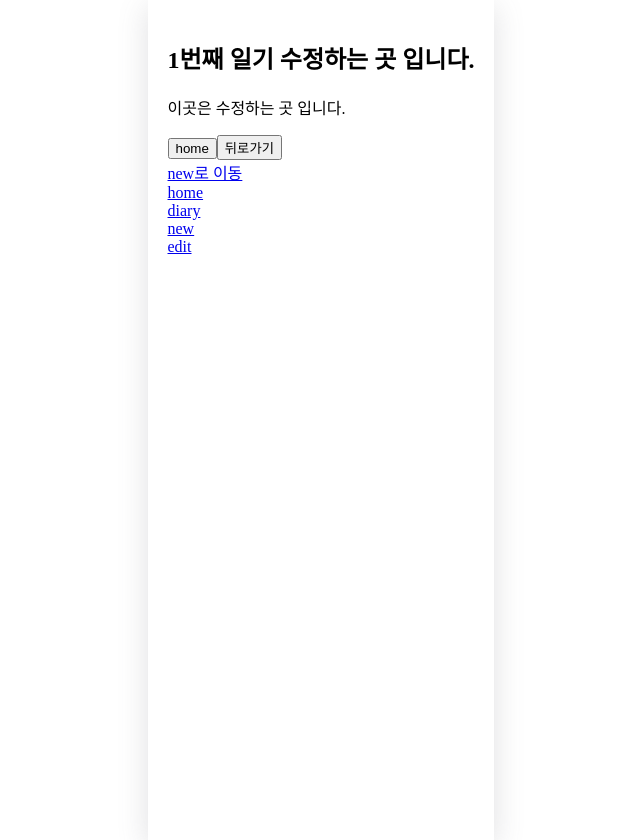
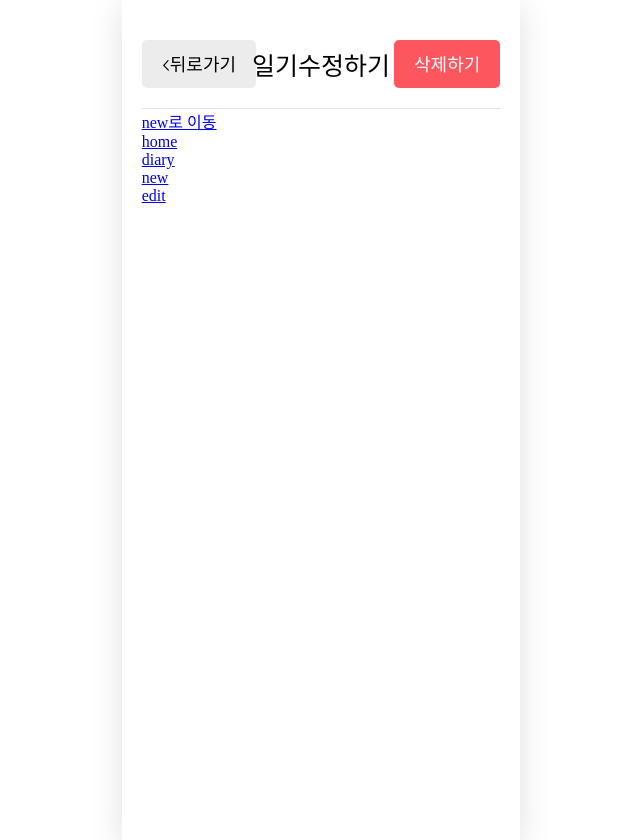
Before and after one commit to ldkstellar/EmotionDiary, a React (Create React App) app: page /edit/1 in a window 1280 px wide. Shown: the whole page, without its empty margins (319-959 px from the left). Built offline with nearby package versions, Linux system fonts and the light colour scheme; a web font is replaced by a local one.

Commit message:
feat NewPage

```diff
--- a/src/components/DiaryItem.tsx
+++ b/src/components/DiaryItem.tsx
@@ -11,7 +11,7 @@ const DiaryItem = ({id,emotion,content,date}:info)=>{
     }
 
     const goEdit = ()=>{
-        navigate("/edit");
+        navigate(`/edit/${id}`);
     }
     return (
         <div className="DiaryItem">
--- a/src/components/DiaryList.tsx
+++ b/src/components/DiaryList.tsx
@@ -45,7 +45,7 @@ const DiaryList = ({diaryList}:{diaryList:info[]})=>{
             }
         }
 
-        const filterCallback = (item:info)=>{
+    const filterCallback = (item:info)=>{
             if (filter === "good") {
                 return item.emotion <= 3;
             }
@@ -53,7 +53,7 @@ const DiaryList = ({diaryList}:{diaryList:info[]})=>{
             else{
                 return item.emotion >3;
             }
-        }
+    }
 
         // 배열의 깊은 복사하는 방법
         const copyList:info[] = JSON.parse(JSON.stringify(diaryList));
--- a/src/components/Editor.tsx
+++ b/src/components/Editor.tsx
@@ -25,7 +25,8 @@ const Editor =({onSubmit}:{onSubmit:(date: any, content: string, emotion: number
     const navigite =  useNavigate();
 
     const onClickSubmitButton = ()=>{
-        onSubmit(input.date,input.content,input.id);
+        onSubmit(input.date.getTime(),input.content,input.id);
+        navigite("/",{replace:true})
     }
 
     const [input ,setInput] = useState({
@@ -34,11 +35,15 @@ const Editor =({onSubmit}:{onSubmit:(date: any, content: string, emotion: number
         content:"",
     });
 
-    const onChangeInput = (e:{target:{name:string,value:string|number}}) =>{
+    const onChangeInput = (e:{target:{name:string,value:string|number}})=>{
 
-        if (typeof e.target.value === "string") {
+        if (typeof e.target.value === "string" && e.target.name === 'createdDate') {
             let dateValue = new Date(e.target.value);
             setInput({...input,["date"]:dateValue});
+        }
+
+        else if (typeof e.target.value === 'string' && e.target.name === 'text'){
+            setInput({...input,["content"]:e.target.value})
         }
 
         else if (typeof e.target.value === "number") {
@@ -71,15 +76,14 @@ const Editor =({onSubmit}:{onSubmit:(date: any, content: string, emotion: number
 
             <section className="content_section">
                 <h4>오늘의 일기</h4>
-                <textarea placeholder="오늘은 어땟나요?"/>
+                <textarea name="text" placeholder="오늘은 어땟나요?" onChange={onChangeInput}/>
             </section>
 
             <section className="button_section">
-                <Mybutton text="취소하기" onClick={()=>{}}/>
+                <Mybutton text="취소하기" onClick={()=>navigite(-1)}/>
                 <Mybutton text="작성완료" type="positive" onClick={
                     ()=>{
                     onClickSubmitButton();
-                    navigite(-1);
                 }}/>
             </section>
         </div>
--- a/src/pages/Edit.tsx
+++ b/src/pages/Edit.tsx
@@ -1,14 +1,13 @@
 import { useNavigate, useParams, useSearchParams } from "react-router-dom";
-
+import MyHeader from "../components/Myheader";
+import Mybutton from "../components/MyButton";
+import Editor from "../components/Editor";
 const Edit = ()=>{
     const navigate = useNavigate();
     const params = useParams();
     return(
         <div>
-            <h2>{params.id}번째 일기 수정하는 곳 입니다.</h2>
-            <p>이곳은 수정하는 곳 입니다.</p>
-            <button onClick={()=>{navigate('/home')}}>home</button>
-            <button onClick={()=>{navigate(-1)}}>뒤로가기</button>
+            <MyHeader  leftChild={<Mybutton text="<뒤로가기" onClick={()=>{}}/>} rightChild={<Mybutton text="삭제하기" onClick={()=>{}} type={"negative"}/>} headerText="일기수정하기"/>
         </div>
     );
 };
```
Also changed, not shown: src/App.css (+6 -4 lines).
